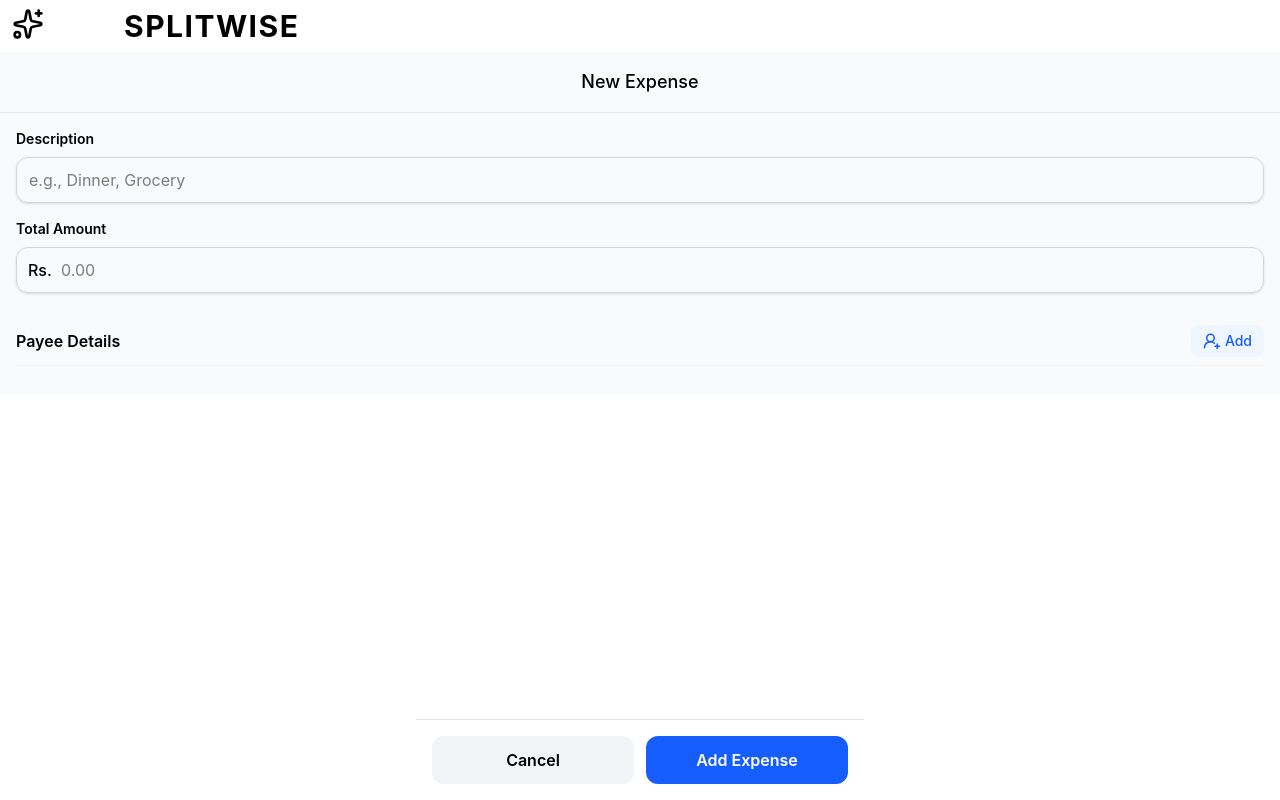
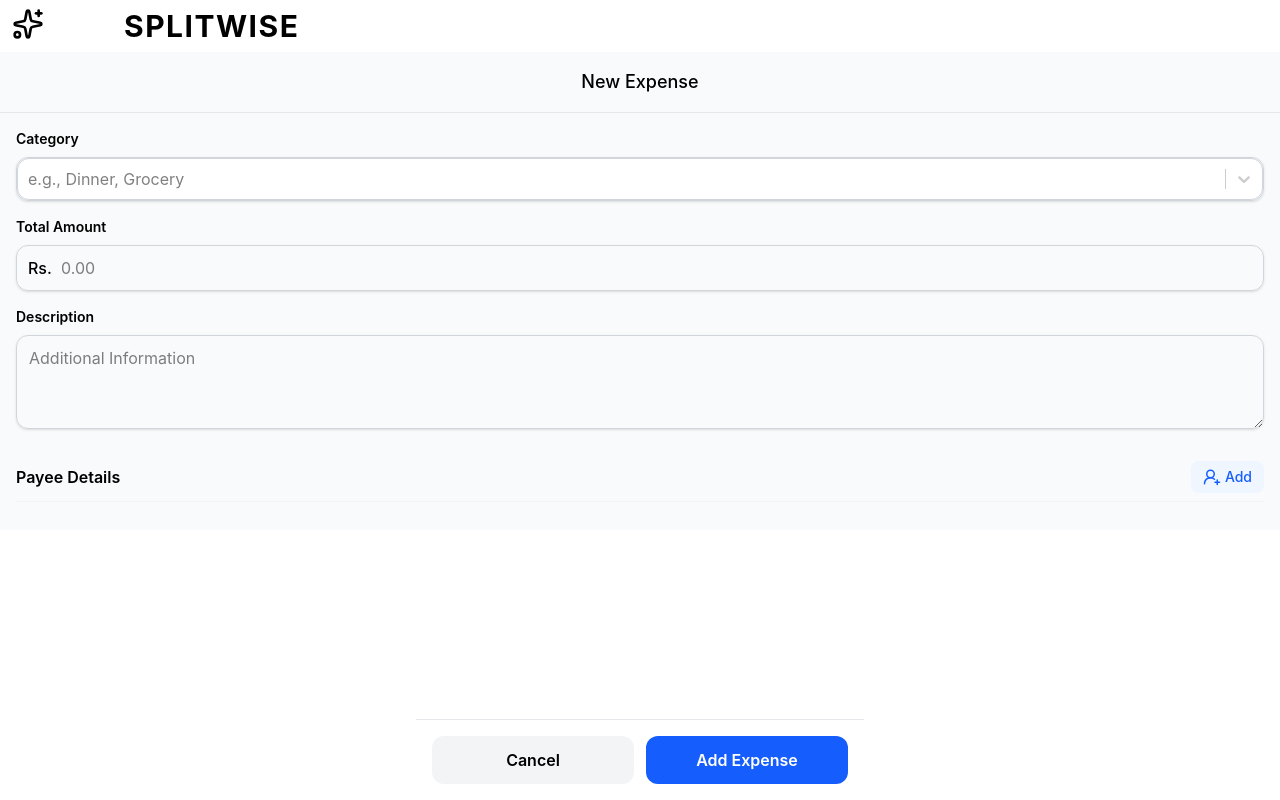
Before and after one commit to svitharana/splitwise, a React (Vite) app: page /expenses/new in a window 1280 px wide. Built offline with nearby package versions, Linux system fonts and the light colour scheme.

Commit message:
Added categories for expenses and updated some validation

```diff
--- /dev/null
+++ b/src/components/errorForm.tsx
@@ -0,0 +1,7 @@
+interface Props {
+  errorMsg: string;
+}
+
+export default function ErrorForm({ errorMsg }: Props) {
+  return <span className="text-xs font-medium text-red-500">{errorMsg}</span>;
+}
--- a/src/components/expenseDetails.tsx
+++ b/src/components/expenseDetails.tsx
@@ -7,11 +7,16 @@
   const removeExpense = useTrackingStore((state) => state.removeExpense);
 
   return (
-    <div className="bg-white border border-gray-200 shadow-sm rounded-xl my-2 p-4 flex items-center justify-between">
+    <div className=" border-l-3 border-l-blue-500 bg-white border border-gray-200 shadow-sm rounded-xl my-2 p-4 flex items-center justify-between">
       <div className="flex flex-col gap-2 pr-2 max-w-[65%]">
         <span className="uppercase font-bold tracking-wider text-md wrap-break-words">
-          {expense.description}
+          {expense.category}
         </span>
+        {expense.description && (
+          <span className="text-gray-400 font-medium">
+            {expense.description}
+          </span>
+        )}
         <span className="text-gray-500 text-sm font-medium italic">
           Paid by:{" "}
           <span className="text-gray-700">
--- a/src/components/expenseForm.tsx
+++ b/src/components/expenseForm.tsx
@@ -3,11 +3,15 @@
 import PayerForm from "./payerForm";
 import { useNavigate, useParams } from "react-router-dom";
 import { useTrackingStore, type PayerDetails } from "../store";
+import ErrorForm from "./errorForm";
+import Select from "react-select/creatable";
+import { Textarea } from "@headlessui/react";
 
 interface FormErrors {
-  description: boolean;
+  category: boolean;
   amount: boolean;
   payers: boolean;
+  payerTotal: boolean;
 }
 
 export default function ExpenseForm() {
@@ -17,23 +21,43 @@
 
   const [description, setDescription] = useState<string>("");
   const [totalAmount, setTotalAmount] = useState<number>(0);
+  const [category, setCategory] = useState<string>("");
+  const [categories, setCategories] = useState<string[]>([
+    "Ride",
+    "Grocery",
+    "Food",
+    "Dinner",
+  ]);
 
   const [payers, setPayers] = useState<PayerDetails[]>([]);
-  const addPayer = () => setPayers([...payers, { userId: "", amountPaid: 0 }]);
-  const removePayer = (id: string) =>
-    setPayers(payers.filter((payer) => payer.userId !== id));
 
   const [errors, setErrors] = useState<FormErrors>({
-    description: false,
+    category: false,
     amount: false,
     payers: false,
+    payerTotal: false,
   });
+
+  const addPayer = () =>
+    setPayers([
+      ...payers,
+      {
+        userId: "",
+        amountPaid: 0,
+      },
+    ]);
+  const removePayer = (index: number) =>
+    setPayers(payers.filter((_, i) => i != index));
 
   const onValidationCheck = () => {
     const formErrors: FormErrors = {
-      description: description.trim() === "",
+      category: category === "",
       amount: totalAmount < 0 || !totalAmount,
       payers: payers.length === 0,
+      payerTotal:
+        payers
+          .flatMap((payer) => payer.amountPaid)
+          .reduce((arr, curr) => arr + curr, 0) !== totalAmount,
     };
 
     setErrors(formErrors);
@@ -75,6 +99,7 @@
     if (id) {
       editExpense({
         id: id,
+        category: category,
         description: description,
         amount: totalAmount,
         payers: payers,
@@ -82,6 +107,7 @@
     } else {
       addExpense({
         description: description,
+        category: category,
         amount: totalAmount,
         payers: payers,
       });
@@ -98,26 +124,36 @@
 
       <div className="flex flex-col p-4 gap-4">
         <div className="flex flex-col gap-2">
-          <label className="text-sm font-semibold ">Description</label>
-          <input
-            type="text"
+          <label className="text-sm font-semibold ">Category</label>
+          <Select
             onBlur={onValidationCheck}
-            className={`w-full py-2.5 px-3 border border-gray-300 rounded-xl shadow-sm focus:outline-none ${
-              errors.description
+            isClearable
+            className={`w-full border border-gray-300 rounded-xl shadow-sm focus:outline-none ${
+              errors.category
                 ? "ring-2 ring-red-500 bg-red-50/30"
                 : "focus:ring-2 focus:ring-blue-500"
-            } focus:border-transparent transition-all`}
+            } focus:border-transparent transition-all text-base`}
             placeholder="e.g., Dinner, Grocery"
-            value={description}
-            onChange={(e) => {
-              setDescription(e.target.value);
+            value={category ? { label: category, value: category } : null}
+            onCreateOption={(option) => setCategories([...categories, option])}
+            options={categories.map((category) => ({
+              value: category.toLowerCase(),
+              label: category,
+            }))}
+            onChange={(category) => {
+              setCategory(category?.label || "");
+            }}
+            styles={{
+              control: (base) => ({
+                ...base,
+                borderRadius: "0.75rem",
+                paddingTop: "2px",
+                paddingBottom: "2px",
+                borderColor: "#d1d5db",
+              }),
             }}
           />
-          {errors.description && (
-            <span className="text-xs font-medium text-red-500">
-              Description cannot be empty
-            </span>
-          )}
+          {errors.category && <ErrorForm errorMsg="Please select a category" />}
         </div>
 
         <div className="flex flex-col gap-2">
@@ -143,10 +179,22 @@
             />
           </div>
           {errors.amount && (
-            <span className="text-xs font-medium text-red-500">
-              Should be a valid amount
-            </span>
+            <ErrorForm errorMsg="Please enter a valid amount" />
           )}
+        </div>
+
+        <div className="flex flex-col gap-2">
+          <label className="text-sm font-semibold ">Description</label>
+          <Textarea
+            onBlur={onValidationCheck}
+            className="w-full py-2.5 px-3 border border-gray-300 rounded-xl shadow-sm focus:outline-none focus:ring-2 focus:ring-blue-500 focus:border-transparent transition-all"
+            placeholder="Additional Information"
+            value={description}
+            onChange={(e) => {
+              setDescription(e.target.value);
+            }}
+            rows={3}
+          />
         </div>
 
         <div className="mt-4 flex flex-col gap-3">
@@ -162,9 +210,10 @@
             </button>
           </div>
           {errors.payers && (
-            <span className="text-xs font-medium text-red-500">
-              Should be atleast 1 payer
-            </span>
+            <ErrorForm errorMsg="There should be atleast 1 payer" />
+          )}
+          {errors.payerTotal && !errors.payers && (
+            <ErrorForm errorMsg="The total amount does not equal to the sum of individual payer amount" />
           )}
 
           <div className="flex flex-col gap-3">
@@ -174,7 +223,7 @@
                 className="bg-white p-2 border border-gray-200 rounded-xl shadow-sm"
               >
                 <PayerForm
-                  onRemovePayer={removePayer}
+                  onRemovePayer={() => removePayer(index)}
                   payerId={payer.userId}
                   amount={payer.amountPaid}
                   onUserUpdate={(userId) =>
--- a/src/components/payerForm.tsx
+++ b/src/components/payerForm.tsx
@@ -1,11 +1,18 @@
 import Select from "react-select";
 import { useTrackingStore } from "../store";
 import { X } from "lucide-react";
+import { useState } from "react";
+import ErrorForm from "./errorForm";
+
+interface PayerErrors {
+  payerEmpty: boolean;
+  amountInvalid: boolean;
+}
 
 interface Props {
   payerId: string;
   amount: number;
-  onRemovePayer: (id: string) => void;
+  onRemovePayer: () => void;
   onUserUpdate: (val: string) => void;
   onAmountUpdate: (val: number) => void;
 }
@@ -18,10 +25,25 @@
   amount,
 }: Props) {
   const { users, getUser } = useTrackingStore();
+
+  const [errors, setErrors] = useState<PayerErrors>({
+    payerEmpty: false,
+    amountInvalid: false,
+  });
+
+  const onValidationCheck = () => {
+    const payerErrors: PayerErrors = {
+      payerEmpty: payerId === "",
+      amountInvalid: amount < 0 || !amount,
+    };
+    setErrors(payerErrors);
+  };
   return (
     <form className="flex flex-row gap-3 items-center px-2 py-2">
+      <div className="w-[50%]">
         <Select
-        className="w-[50%] rounded-xl"
+          onBlur={onValidationCheck}
+          className="rounded-xl"
           placeholder="Payee"
           isSearchable={false}
           value={payerId ? { label: getUser(payerId), value: payerId } : null}
@@ -40,11 +62,15 @@
             }),
           }}
         />
-      <div className="relative w-[50%]">
+        {errors.payerEmpty && <ErrorForm errorMsg="Please select an user" />}
+      </div>
+      <div className=" w-[50%]">
+        <div className="relative">
           <span className="absolute left-3 top-1/2 -translate-y-1/2  font-medium text-base">
             Rs.
           </span>
           <input
+            onBlur={onValidationCheck}
             type="number"
             inputMode="decimal"
             placeholder="0.00"
@@ -53,11 +79,11 @@
             onChange={(e) => onAmountUpdate(Number(e.target.value))}
           ></input>
         </div>
-      <X
-        onClick={() => onRemovePayer(payerId)}
-        size={20}
-        className="text-gray-500"
-      />
+        {errors.amountInvalid && (
+          <ErrorForm errorMsg="Please enter a valid amount" />
+        )}
+      </div>
+      <X onClick={onRemovePayer} size={20} className="text-gray-500" />
     </form>
   );
 }
--- a/src/components/userDetails.tsx
+++ b/src/components/userDetails.tsx
@@ -11,7 +11,7 @@
   const removeUser = useTrackingStore((state) => state.removeUser);
 
   return (
-    <div className="w-full max-w-md px-3 py-4 flex justify-between items-center border border-gray-200 rounded-lg shadow-sm my-3">
+    <div className="w-full max-w-md px-3 py-4 flex justify-between items-center border border-l-3 border-l-blue-500 border-gray-200 rounded-xl shadow-sm my-3">
       <div className="flex w-full gap-2 ml-2 items-center ">
         <UserRound
           className="text-blue-800 bg-blue-100 p-2 rounded-lg"
--- a/src/pages/groupPage.tsx
+++ b/src/pages/groupPage.tsx
@@ -20,7 +20,6 @@
 
   return (
     <div className="mx-5">
-      <div className="mt-5 "></div>
       <main className=" mt-10">
         {users.map((user) => (
           <UserDetails
--- a/src/store.tsx
+++ b/src/store.tsx
@@ -15,6 +15,7 @@
 export interface Expense {
   id: string;
   description: string;
+  category: string;
   amount: number;
   payers: PayerDetails[];
 }
```
Lines whose indentation alone changed are shown as unchanged.
